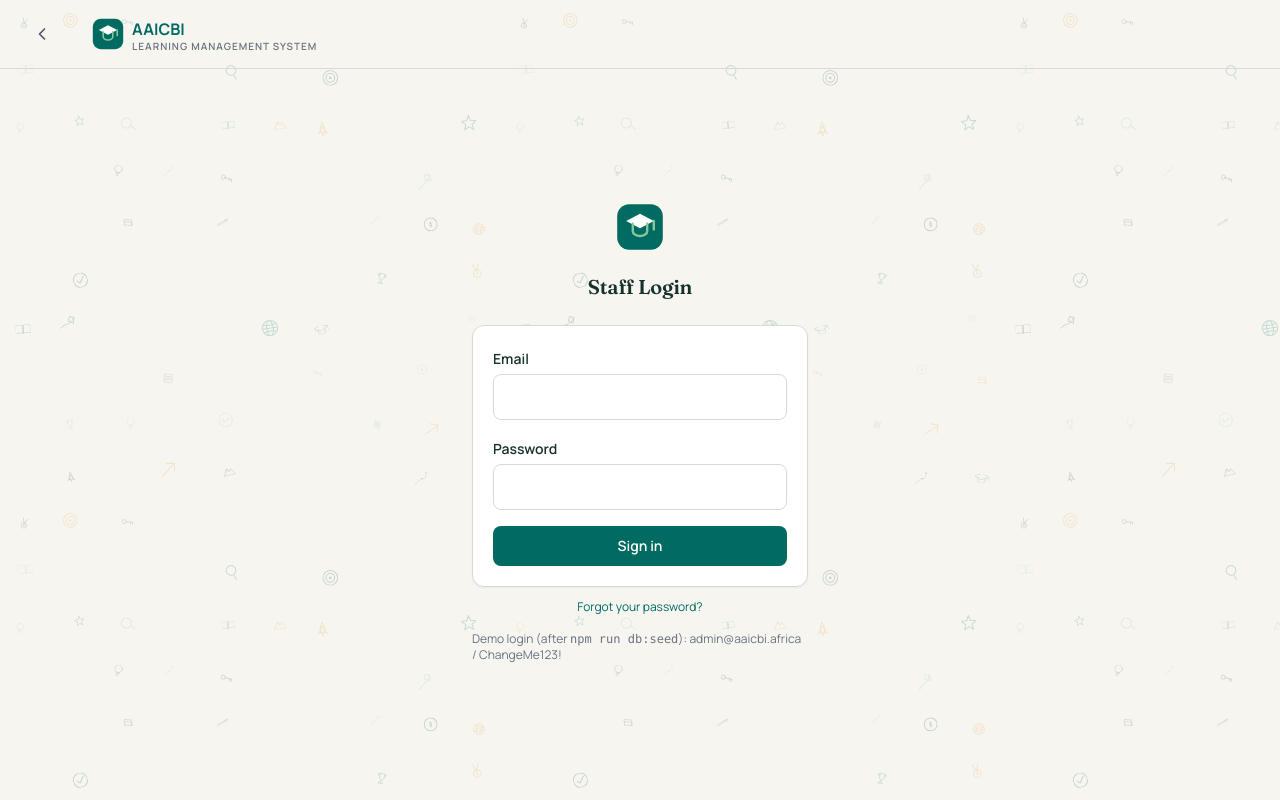
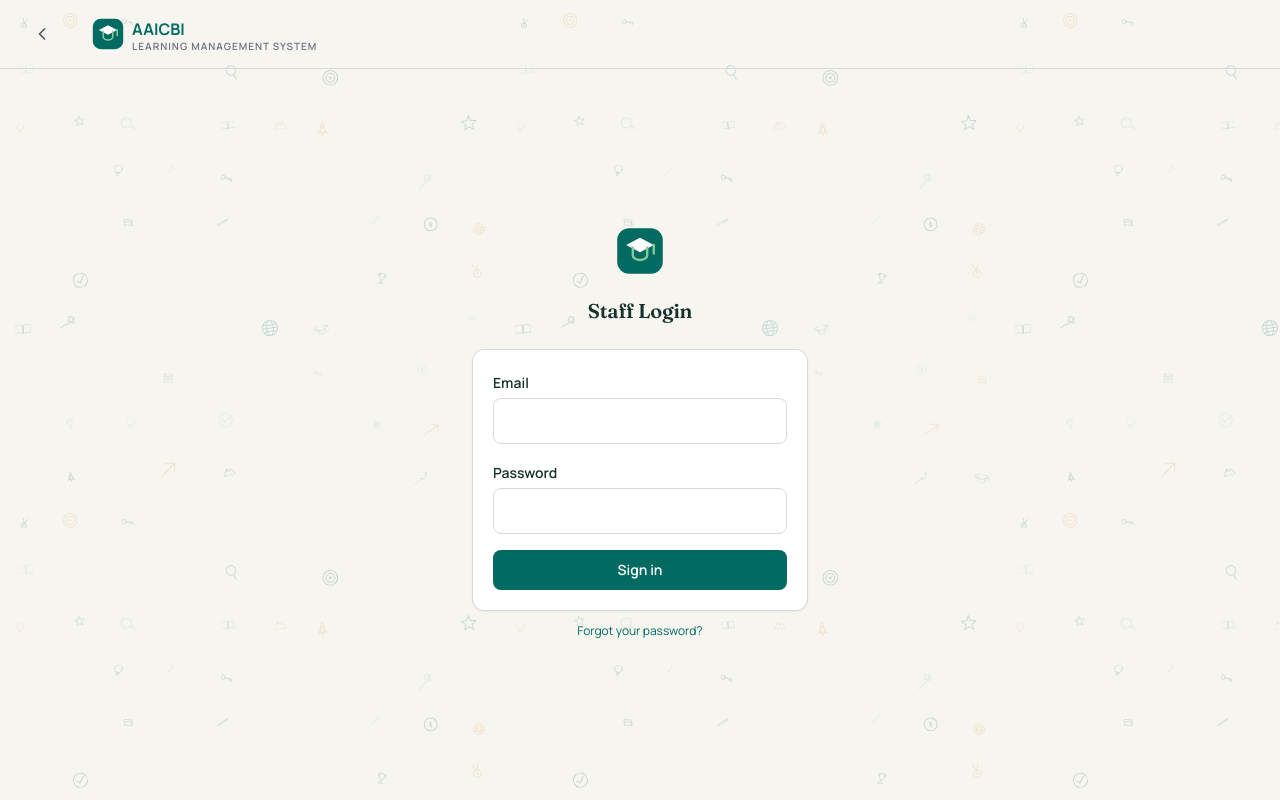
Before and after one commit to aaicbi/AAICBI, a Next.js app: page /admin/login in a window 1280 px wide. Built offline with nearby package versions, Linux system fonts and the light colour scheme.

Commit message:
Update application

```diff
--- a/src/app/admin/login/page.tsx
+++ b/src/app/admin/login/page.tsx
@@ -93,9 +93,6 @@ function AdminLoginForm() {
             Forgot your password?
           </a>
         </p>
-        <p className="mt-4 text-xs text-gray-500">
-          Demo login (after <code>npm run db:seed</code>): admin@aaicbi.africa / ChangeMe123!
-        </p>
       </main>
     </>
   );
```
